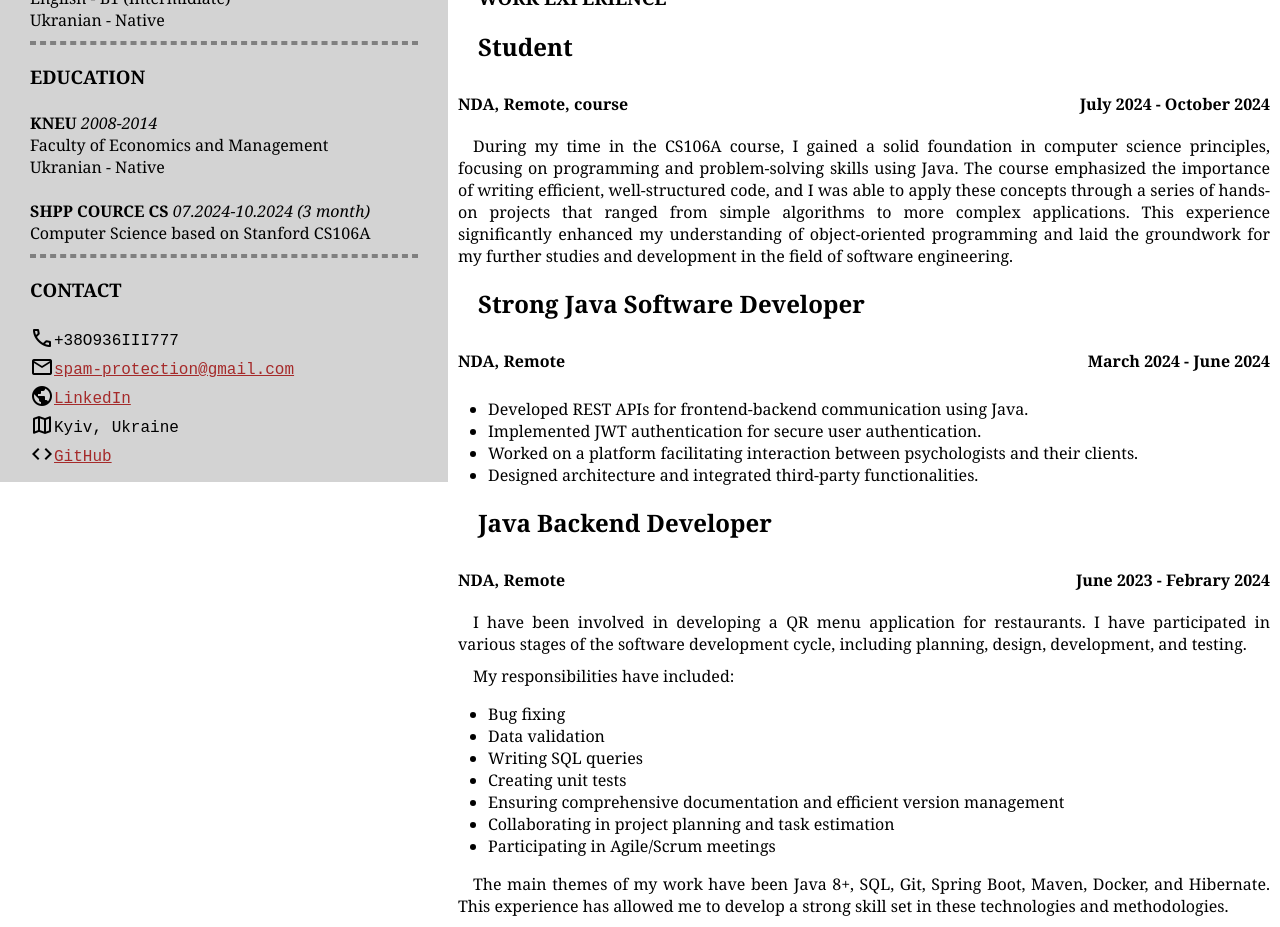
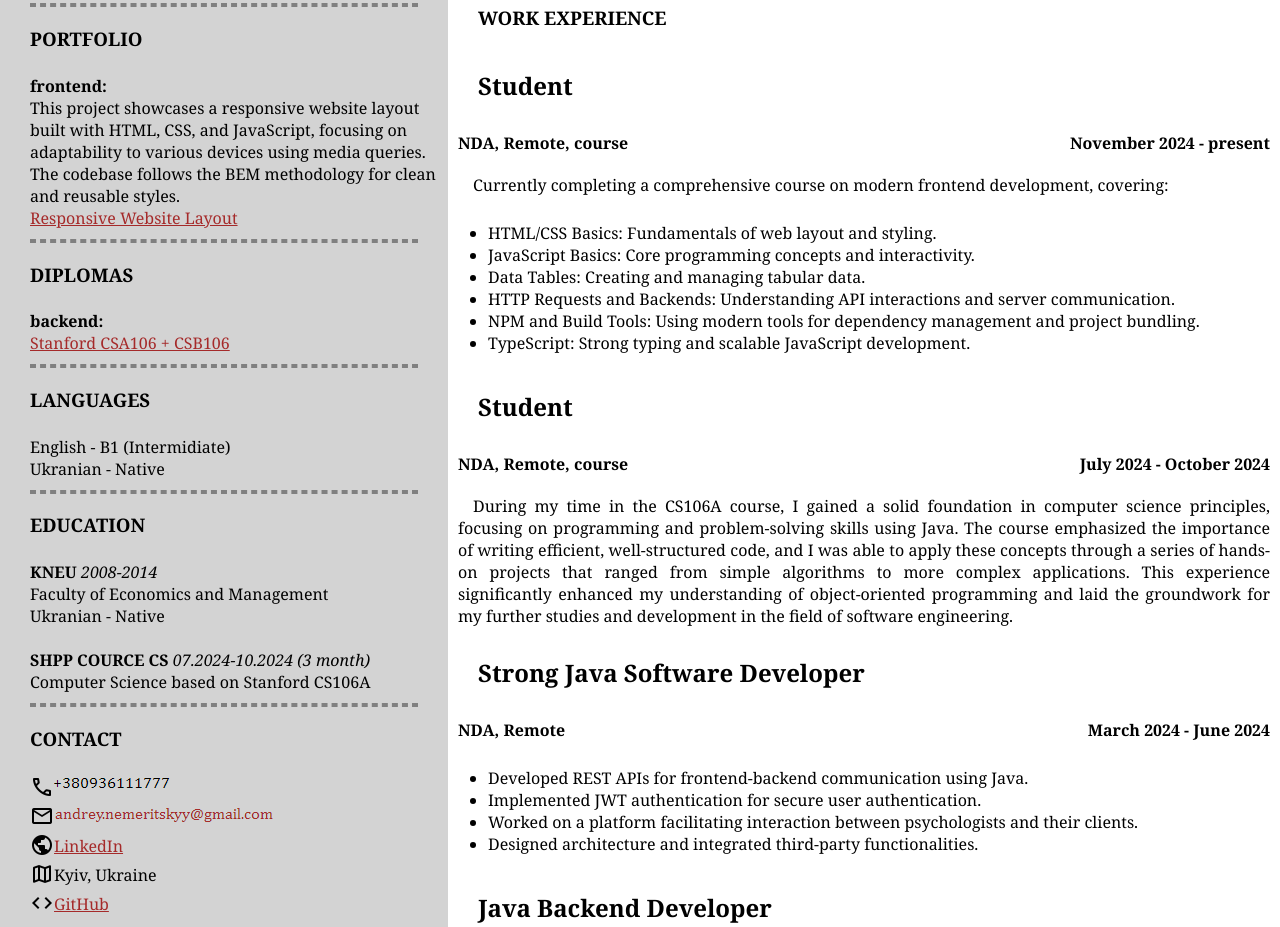
Before and after one commit to nemeritskyy/nemeritskyy.github.io, a plain HTML site: page index.html in a window 1280 px wide. Shown: the part 396-1323 px from the top of the page. Drawn offline with nearby package versions, Linux system fonts and the light colour scheme.

Commit message:
Add portfolio, diploma, and course progress information

```diff
--- a/css/style.css
+++ b/css/style.css
@@ -24,26 +24,34 @@ hr {
   margin-top: 15px;
   border: 2px dashed gray;
 }
-#left-nav {
+.left-nav {
+  display: flex;
+  flex-direction: column;
   width: 35%;
   float: left;
   margin: 0px;
   background-color: lightgrey;
+  padding-bottom: 30px;
 }
 h2,
 h3,
 hr {
   padding: 0px 0px 0px 30px;
 }
-#left-nav span {
+.content-container {
+  display: flex;
+}
+.left-nav span {
   padding: 0px 0px 0px 30px;
   position: relative;
   top: 5px;
 }
-#left-nav a {
+.left-nav a {
   color: brown;
 }
-article {
+.article {
+  display: flex;
+  flex-direction: column;
   width: 65%;
   float: left;
 }
@@ -64,3 +72,15 @@ p {
   margin: 10px;
   font-weight: bold;
 }
+
+@media (min-width: 320px) and (max-width: 778px) {
+  .content-container {
+    flex-direction: column;
+    justify-content: center;
+    align-items: center;
+  }
+
+  .left-nav, .article {
+    width: 100%;
+  }
+}
--- a/index.html
+++ b/index.html
@@ -15,16 +15,38 @@
             <h3>JAVA SOFTWARE DEVELOPER</h3>
         </header>
         <hr>
-        <div>
-            <nav id="left-nav">
+        <div class="content-container">
+            <nav class="left-nav">
                 <h3>SKILLS</h3>
                 <span class="left-details">
+                    <strong>frontend:</strong><br>
+                    HTML, CSS, Java Script<br><br>
+                    <strong>backend:</strong><br>
                     Java (Core, EE)<br>
                     3-layer architecture / GUI<br>
                     Spring / Maven / Gradle / Hibernate<br>
                     VCS / RDMS / TDD / Unit<br>
                     Docker<br>
                     JSP / Basic FE / Jira<br>
+                </span>
+                <hr class="hr-dashed">
+                <h3>PORTFOLIO</h3>
+                <span class="left-details">
+                    <strong>frontend:</strong><br>
+                    This project showcases a responsive website layout built
+                    with HTML, CSS, and JavaScript, focusing on adaptability to
+                    various devices using media queries. The codebase follows
+                    the BEM methodology for clean and reusable styles.<br>
+                    <a href="https://nemeritskyy.github.io/di-gi/"
+                        target="_blank">Responsive Website Layout</a>
+                </span>
+                <hr class="hr-dashed">
+                <h3>DIPLOMAS</h3>
+                <span class="left-details">
+                    <strong>backend:</strong><br>
+                    <a
+                        href="https://diploma.programming.org.ua/ua/d/WV5A8aGnNXgJE9do9Ae6Lp3yOvMRlj04"
+                        target="_blank">Stanford CSA106 + CSB106</a>
                 </span>
                 <hr class="hr-dashed">
                 <h3>LANGUAGES</h3>
@@ -47,15 +69,21 @@
                 </span>
                 <hr class="hr-dashed">
                 <h3>CONTACT</h3>
-                <pre>
-<span class="material-symbols-outlined">call</span>+38O936III777
-<span class="material-symbols-outlined">mail</span><a href="mailto:spam-protection@gmail.com">spam-protection@gmail.com</a>
-<span class="material-symbols-outlined">public</span><a href="https://linkedin.com/in/andrii-nemeritskyy/" target="_blank">LinkedIn</a>
-<span class="material-symbols-outlined">map</span>Kyiv, Ukraine
-<span class="material-symbols-outlined">code</span><a href="https://github.com/nemeritskyy" target="_blank">GitHub</a>
-</pre>
+                <div><span
+                        class="material-symbols-outlined">call</span><img
+                        src="img/ph.png"></div>
+                <div><span class="material-symbols-outlined">mail</span><img
+                        src="img/em.png"></div>
+                <div><span class="material-symbols-outlined">public</span><a
+                        href="https://linkedin.com/in/andrii-nemeritskyy/"
+                        target="_blank">LinkedIn</a></div>
+                <div><span class="material-symbols-outlined">map</span>Kyiv,
+                    Ukraine</div>
+                <div><span class="material-symbols-outlined">code</span><a
+                        href="https://github.com/nemeritskyy"
+                        target="_blank">GitHub</a></div>
             </nav>
-            <article>
+            <article class="article">
                 <h3>SUMMARY</h3>
                 <p>I’m a Junior Java Developer with a solid foundation in Java
                     Core, Java 8, and Collections,
@@ -79,6 +107,29 @@
                     continue growing and contributing
                     to the team’s success.</p>
                 <h3>WORK EXPERIENCE</h3>
+                <h2>Student</h2>
+                <div class="details">
+                    <span>NDA, Remote, course</span>
+                    <span>November 2024 - present</span>
+                </div>
+                <p>
+                    Currently completing a comprehensive course on modern
+                    frontend development, covering:
+                </p>
+                <ul>
+                    <li>HTML/CSS Basics: Fundamentals of web layout and
+                        styling.</li>
+                    <li>JavaScript Basics: Core programming concepts and
+                        interactivity.</li>
+                    <li>Data Tables: Creating and managing tabular data.</li>
+                    <li>HTTP Requests and Backends: Understanding API
+                        interactions and server communication.</li>
+                    <li>NPM and Build Tools: Using modern tools for dependency
+                        management and project bundling.</li>
+                    <li>TypeScript: Strong typing and scalable JavaScript
+                        development.</li>
+                </ul>
+
                 <h2>Student</h2>
                 <div class="details">
                     <span>NDA, Remote, course</span>
```
Also changed, not shown: img/em.png (added), img/ph.png (added).
